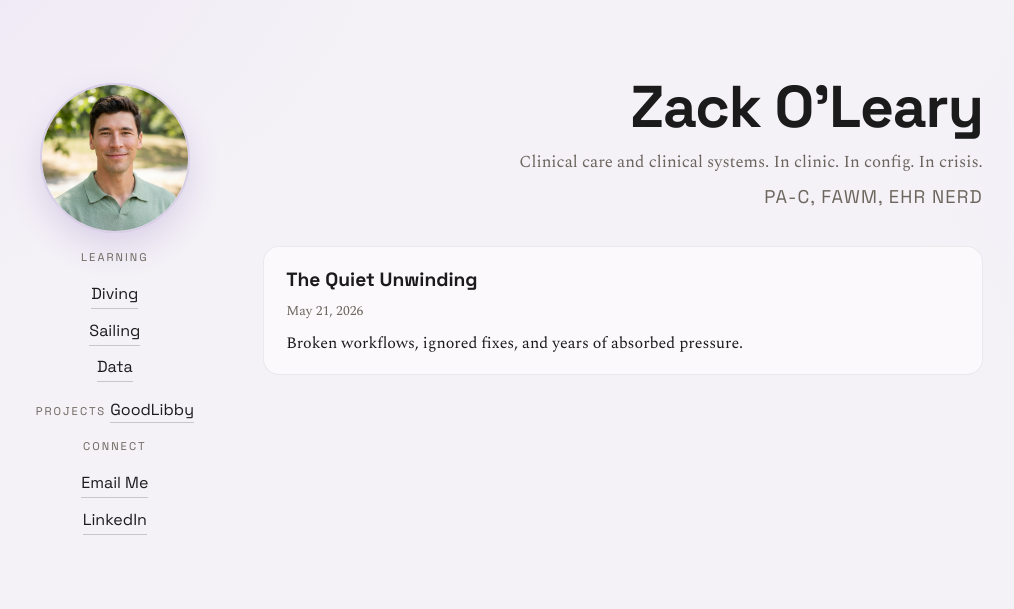
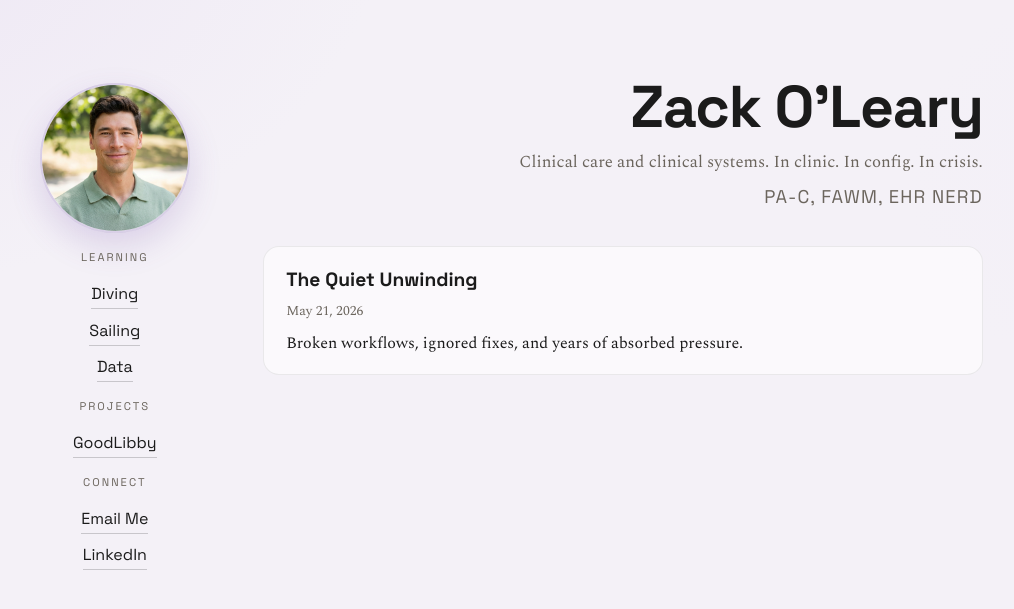
Before and after one commit to zaleary/zaleary.github.io, a Jekyll site: the page built from index.md, in a window 1280 px wide. Shown: the top 609 px of the page, without its empty margins (62-1076 px from the left). Built offline with Jekyll 4.4.1, drawn with Linux system fonts in a browser that asks for light colours.

Commit message:
Add CSS for projects sidebar section
Co-Authored-By: Claude Sonnet 4.6 <noreply@anthropic.com>

```diff
--- a/assets/css/styles.css
+++ b/assets/css/styles.css
@@ -52,6 +52,14 @@ body {
 }
 
 .connect {
+  display: flex;
+  flex-direction: column;
+  gap: 0.6rem;
+  align-items: center;
+  text-align: center;
+}
+
+.projects {
   display: flex;
   flex-direction: column;
   gap: 0.6rem;
@@ -233,6 +241,11 @@ h3 {
     text-align: left;
   }
 
+  .projects {
+    align-items: flex-start;
+    text-align: left;
+  }
+
   .hero {
     text-align: left;
   }
```
